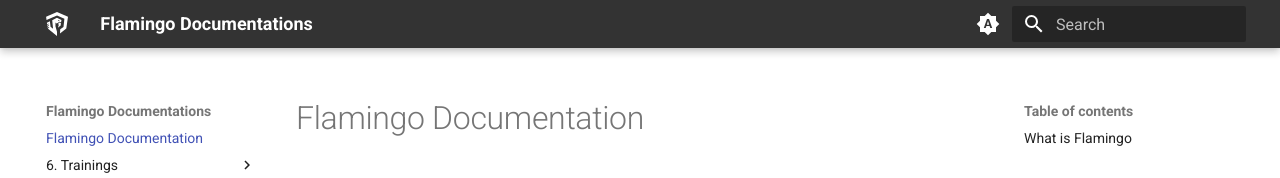
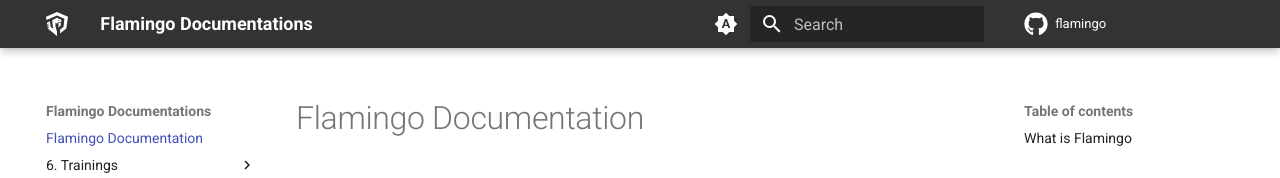
Before and after one commit to i-love-flamingo/docs.flamingo.me, an MkDocs documentation site: the page built from docs/docs/index.md, in a window 1280 px wide. Shown: the top 178 px of the page. Built offline with MkDocs 1.6.1 and Material for MkDocs 9.7.7, drawn with Linux system fonts in a browser that asks for light colours; comment, search, counter and statistics services are not loaded.

Commit message:
feat(docs): add code highlighting using pymdownx extension (#4)

```diff
--- a/docs/mkdocs.yml
+++ b/docs/mkdocs.yml
@@ -1,22 +1,31 @@
 site_name: Flamingo Documentations
+repo_url: https://github.com/i-love-flamingo/flamingo
+repo_name: flamingo
 extra:
   logo: assets/flamingo-icon.svg
+  social:
+    - icon: fontawesome/brands/github
+      link: https://github.com/i-love-flamingo/flamingo
 extra_css:
   - stylesheets/ci.css
 markdown_extensions:
   - admonition
-  - codehilite:
-      guess_lang: false
+  - pymdownx.highlight
+  - pymdownx.superfences
   - toc:
       permalink: true
-  - extra
   - footnotes
   - abbr
 use_directory_urls: false
 theme:
   name: 'material'
+  features:
+    - content.code.copy
+    - content.stats
   favicon: assets/flamingo_head_black.png
   logo: assets/flamingo-icon-white.svg
+  icon:
+    repo: fontawesome/brands/github
   palette:
     # Palette toggle for automatic mode
     - media: "(prefers-color-scheme)"
```
